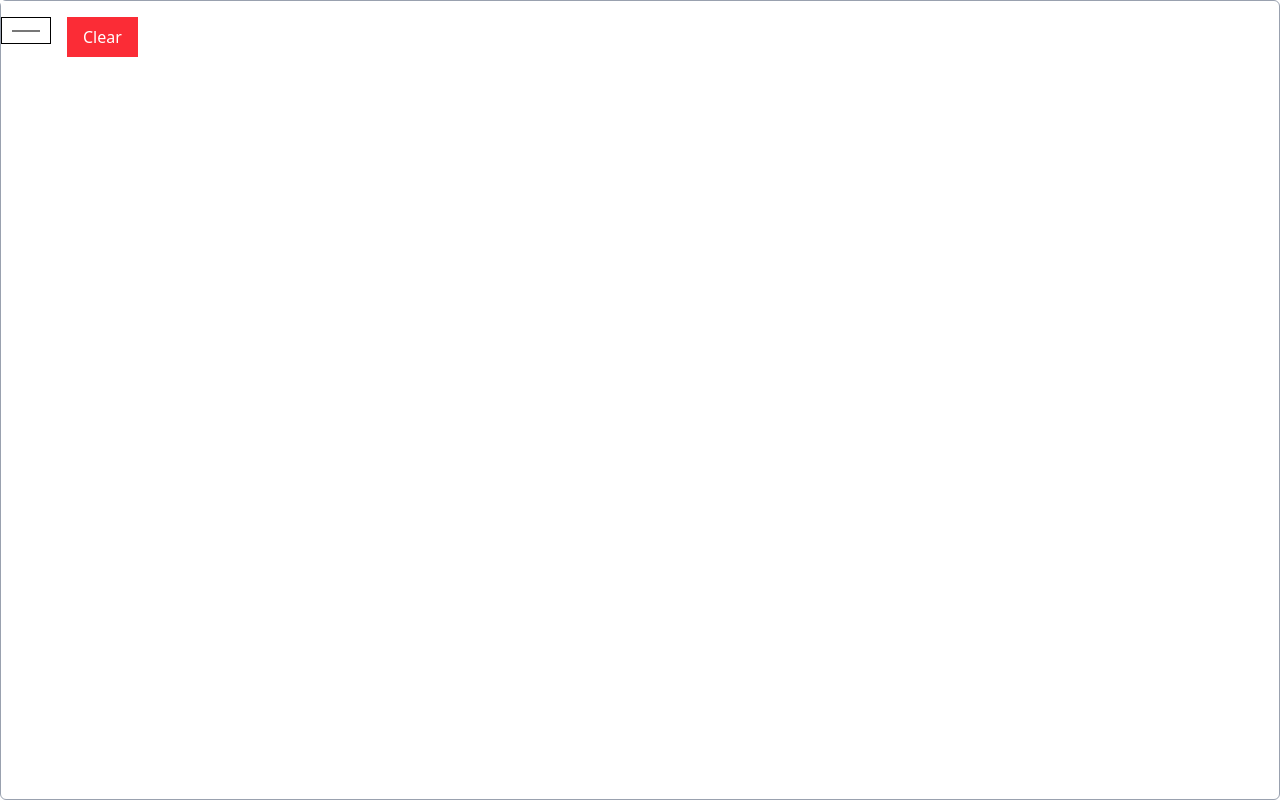
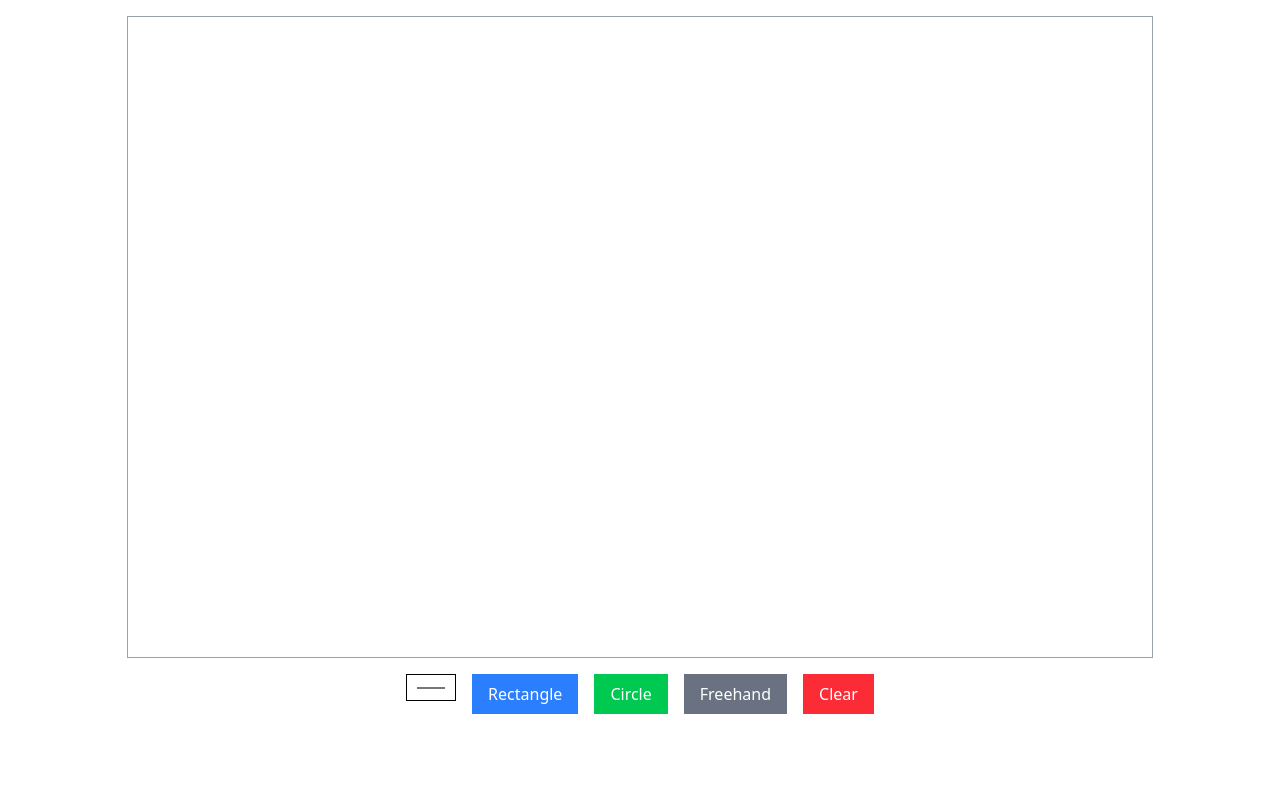
Before and after one commit to RMT-57-G3/Client, a React (Vite) app: page / in a window 1280 px wide. Built offline with nearby package versions, Linux system fonts and the light colour scheme; no server answers.

Commit message:
whiteboard add logic for shapes

```diff
--- a/src/components/Whiteboard.jsx
+++ b/src/components/Whiteboard.jsx
@@ -1,11 +1,139 @@
+// import React, { useRef, useEffect, useState } from "react";
+// import socket from "../socket.js";
+
+// const Whiteboard = () => {
+//   const canvasRef = useRef(null);
+//   const ctxRef = useRef(null);
+//   const [drawing, setDrawing] = useState(false);
+//   const [brushColor, setBrushColor] = useState("#000");
+
+//   useEffect(() => {
+//     const canvas = canvasRef.current;
+//     canvas.width = window.innerWidth * 0.8;
+//     canvas.height = window.innerHeight * 0.8;
+//     const ctx = canvas.getContext("2d");
+//     ctx.lineCap = "round";
+//     ctx.lineJoin = "round";
+//     ctx.lineWidth = 3;
+//     ctxRef.current = ctx;
+
+//     // Load existing whiteboard data when connecting
+//     socket.on("load_whiteboard", (data) => {
+//       data.forEach(drawOnCanvas);
+//     });
+
+//     // Real-time update when others draw
+//     socket.on("update_whiteboard", (data) => {
+//       drawOnCanvas(data);
+//     });
+
+//     // Clear whiteboard when reset
+//     socket.on("clear_board", () => {
+//       ctx.clearRect(0, 0, canvas.width, canvas.height);
+//     });
+
+//     return () => {
+//       socket.off("update_whiteboard");
+//       socket.off("clear_board");
+//       socket.off("load_whiteboard");
+//     };
+//   }, []);
+
+//   const startDrawing = ({ nativeEvent }) => {
+//     const { offsetX, offsetY } = nativeEvent;
+//     setDrawing(true);
+//     ctxRef.current.beginPath();
+//     ctxRef.current.moveTo(offsetX, offsetY);
+//     // Store the starting point
+//     ctxRef.current.startX = offsetX;
+//     ctxRef.current.startY = offsetY;
+//     socket.emit("draw_start", { startX: offsetX, startY: offsetY, brushColor });
+//   };
+
+//   const draw = ({ nativeEvent }) => {
+//     if (!drawing) return;
+//     const { offsetX, offsetY } = nativeEvent;
+//     ctxRef.current.strokeStyle = brushColor;
+//     ctxRef.current.lineTo(offsetX, offsetY);
+//     ctxRef.current.stroke();
+
+//     // Send drawing data to server with starting point
+//     socket.emit("draw", { startX: ctxRef.current.startX, startY: ctxRef.current.startY, offsetX, offsetY, brushColor });
+//     // Update the starting point for the next segment
+//     ctxRef.current.startX = offsetX;
+//     ctxRef.current.startY = offsetY;
+//   };
+
+//   const stopDrawing = () => {
+//     setDrawing(false);
+//     ctxRef.current.closePath();
+//   };
+
+//   const drawOnCanvas = (data) => {
+//     const ctx = ctxRef.current;
+//     ctx.beginPath();
+//     ctx.moveTo(data.startX, data.startY);
+//     ctx.strokeStyle = data.brushColor;
+//     ctx.lineTo(data.offsetX, data.offsetY);
+//     ctx.stroke();
+//     ctx.closePath();
+//   };
+
+//   const clearCanvas = () => {
+//     const canvas = canvasRef.current;
+//     ctxRef.current.clearRect(0, 0, canvas.width, canvas.height);
+//     socket.emit("clear_board");
+//   };
+
+//   return (
+//     <div className="flex flex-col items-center">
+//       <div className="relative w-full h-screen border border-gray-400 rounded-md">
+//         <div className="relative w-full h-screen overflow-x-scroll overflow-y-scroll">
+//           <canvas
+//             ref={canvasRef}
+//             onMouseDown={startDrawing}
+//             onMouseMove={draw}
+//             onMouseUp={stopDrawing}
+//             onMouseOut={stopDrawing}
+//             className="bg-white"
+//             width={window.innerWidth}
+//             height={window.innerHeight}
+//           />
+//         </div>
+//         <div className="absolute top-0 left-auto mx-auto mt-4 flex gap-4">
+//           <input
+//             type="color"
+//             value={brushColor}
+//             onChange={(e) => setBrushColor(e.target.value)}
+//             className="border p-2"
+//           />
+//           <button
+//             onClick={clearCanvas}
+//             className="bg-red-500 text-white px-4 py-2"
+//           >
+//             Clear
+//           </button>
+//         </div>
+//       </div>
+//     </div>
+//   );
+// };
+
+// export default Whiteboard;
+
+///-----------------------yang diganti jadi dibawah ini --------------------------///
+
 import React, { useRef, useEffect, useState } from "react";
-import socket from "../socket.js";
+import socket from "../socket";
 
 const Whiteboard = () => {
   const canvasRef = useRef(null);
   const ctxRef = useRef(null);
   const [drawing, setDrawing] = useState(false);
   const [brushColor, setBrushColor] = useState("#000");
+  const [currentShape, setCurrentShape] = useState(null); // Track the shape being drawn
+  const [startPoint, setStartPoint] = useState(null); // Track where the shape starts
+  const [shapes, setShapes] = useState([]); // Store all the drawn shapes
 
   useEffect(() => {
     const canvas = canvasRef.current;
@@ -39,44 +167,78 @@ const Whiteboard = () => {
     };
   }, []);
 
+  // Start drawing function for freehand or shapes
   const startDrawing = ({ nativeEvent }) => {
     const { offsetX, offsetY } = nativeEvent;
     setDrawing(true);
+    if (currentShape) {
+      setStartPoint({ x: offsetX, y: offsetY }); // Start point for shapes
+    } else {
       ctxRef.current.beginPath();
       ctxRef.current.moveTo(offsetX, offsetY);
-    // Store the starting point
-    ctxRef.current.startX = offsetX;
-    ctxRef.current.startY = offsetY;
-    socket.emit("draw_start", { startX: offsetX, startY: offsetY, brushColor });
+    }
   };
 
+  // Draw function for both freehand and shapes
   const draw = ({ nativeEvent }) => {
+    const { offsetX, offsetY } = nativeEvent;
     if (!drawing) return;
-    const { offsetX, offsetY } = nativeEvent;
+
+    if (currentShape && startPoint) {
+      // Drawing shapes: rectangle or circle
+      const ctx = ctxRef.current;
+      ctx.clearRect(0, 0, canvasRef.current.width, canvasRef.current.height);
+
+      if (currentShape === "rectangle") {
+        const width = offsetX - startPoint.x;
+        const height = offsetY - startPoint.y;
+        ctx.strokeStyle = brushColor;
+        ctx.strokeRect(startPoint.x, startPoint.y, width, height);
+      } else if (currentShape === "circle") {
+        const radius = Math.sqrt(
+          Math.pow(offsetX - startPoint.x, 2) +
+            Math.pow(offsetY - startPoint.y, 2)
+        );
+        ctx.strokeStyle = brushColor;
+        ctx.beginPath();
+        ctx.arc(startPoint.x, startPoint.y, radius, 0, 2 * Math.PI);
+        ctx.stroke();
+      }
+    } else {
+      // Freehand drawing
       ctxRef.current.strokeStyle = brushColor;
       ctxRef.current.lineTo(offsetX, offsetY);
       ctxRef.current.stroke();
-
-    // Send drawing data to server with starting point
-    socket.emit("draw", { startX: ctxRef.current.startX, startY: ctxRef.current.startY, offsetX, offsetY, brushColor });
-    // Update the starting point for the next segment
-    ctxRef.current.startX = offsetX;
-    ctxRef.current.startY = offsetY;
+      socket.emit("draw", { offsetX, offsetY, brushColor });
+    }
   };
 
   const stopDrawing = () => {
     setDrawing(false);
+    if (!currentShape) {
       ctxRef.current.closePath();
+    }
   };
 
+  // Draw existing data on canvas
   const drawOnCanvas = (data) => {
     const ctx = ctxRef.current;
+    ctx.strokeStyle = data.brushColor;
+
+    if (data.type) {
+      // Shape drawing
+      if (data.type === "rectangle") {
+        ctx.strokeRect(data.startX, data.startY, data.width, data.height);
+      } else if (data.type === "circle") {
         ctx.beginPath();
-    ctx.moveTo(data.startX, data.startY);
-    ctx.strokeStyle = data.brushColor;
+        ctx.arc(data.startX, data.startY, data.radius, 0, 2 * Math.PI);
+        ctx.stroke();
+      }
+    } else {
+      // Freehand drawing
       ctx.lineTo(data.offsetX, data.offsetY);
       ctx.stroke();
-    ctx.closePath();
+    }
   };
 
   const clearCanvas = () => {
@@ -85,28 +247,53 @@ const Whiteboard = () => {
     socket.emit("clear_board");
   };
 
+  // Handle shape selection
+  const handleShapeSelection = (shape) => {
+    setCurrentShape(shape);
+    setStartPoint(null); // Reset the start point
+  };
+
   return (
-    <div className="flex flex-col items-center">
-      <div className="relative w-full h-screen border border-gray-400 rounded-md">
-        <div className="relative w-full h-screen overflow-x-scroll overflow-y-scroll">
+    <div className="flex flex-col items-center p-4">
       <canvas
         ref={canvasRef}
         onMouseDown={startDrawing}
         onMouseMove={draw}
         onMouseUp={stopDrawing}
         onMouseOut={stopDrawing}
-            className="bg-white"
-            width={window.innerWidth}
-            height={window.innerHeight}
+        onBlur={stopDrawing}
+        className="border border-gray-400 bg-white"
       />
-        </div>
-        <div className="absolute top-0 left-auto mx-auto mt-4 flex gap-4">
+      <div className="mt-4 flex gap-4">
+        {/* Brush Color Picker */}
         <input
           type="color"
           value={brushColor}
           onChange={(e) => setBrushColor(e.target.value)}
           className="border p-2"
         />
+
+        {/* Shape Buttons */}
+        <button
+          onClick={() => handleShapeSelection("rectangle")}
+          className="bg-blue-500 text-white px-4 py-2"
+        >
+          Rectangle
+        </button>
+        <button
+          onClick={() => handleShapeSelection("circle")}
+          className="bg-green-500 text-white px-4 py-2"
+        >
+          Circle
+        </button>
+        <button
+          onClick={() => handleShapeSelection(null)} // Freehand drawing
+          className="bg-gray-500 text-white px-4 py-2"
+        >
+          Freehand
+        </button>
+
+        {/* Clear Button */}
         <button
           onClick={clearCanvas}
           className="bg-red-500 text-white px-4 py-2"
@@ -115,7 +302,6 @@ const Whiteboard = () => {
         </button>
       </div>
     </div>
-    </div>
   );
 };
 
```
Lines whose indentation alone changed are shown as unchanged.
